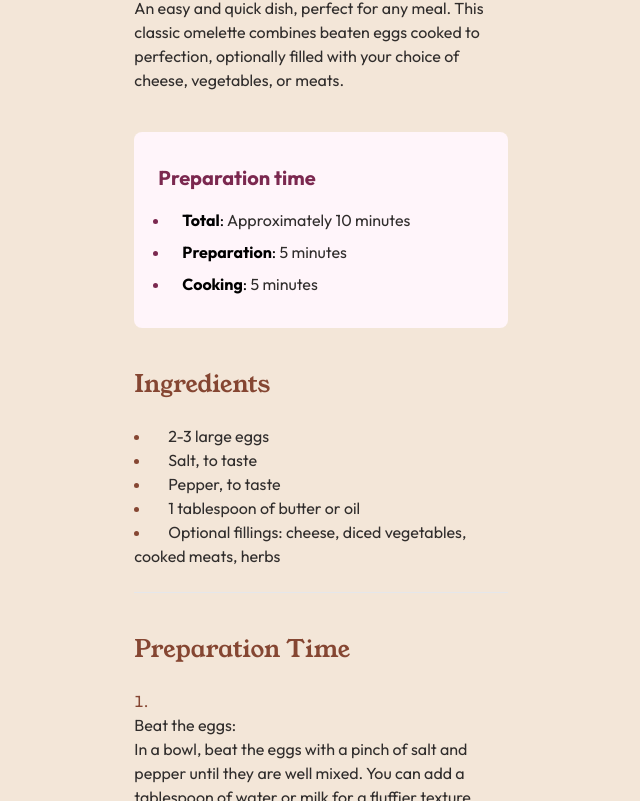
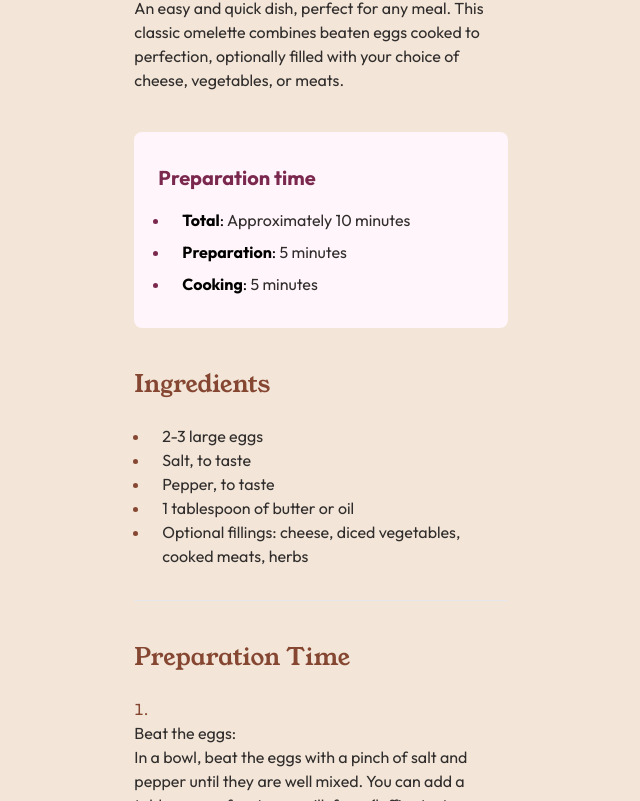
Before and after one commit to mbtenkorang/recipe-page, a Vue app: page / in a window 1280 px wide. Shown: the part 453-1254 px from the top of the page, without its empty margins (319-959 px from the left). Built offline with nearby package versions, Linux system fonts and the light colour scheme.

Commit message:
Adjust style for ingredientscomponent

```diff
--- a/src/components/IngredientsComponent.vue
+++ b/src/components/IngredientsComponent.vue
@@ -6,12 +6,12 @@ const props = defineProps({
 </script>
 
 <template>
-    <div class="mb-10 pb-6 border-b borger-wengebrown">
+    <div class="mb-10 pb-8 border-b borger-wengebrown">
         <h2 class="font-serif text-2xl text-nutmeg mb-6">Ingredients</h2>
-        <div>
-            <ul role="list" class="list-disc list-inside marker:text-nutmeg">
+        <div class="ml-4">
+            <ul role="list" class="list-disc list-outside marker:text-nutmeg">
                 <li v-for="(item,index) in ingredientsList" :key="index">
-                    <span class="ml-3 text-darkcharcoal">{{ item }}</span>
+                    <p class="ml-3 text-darkcharcoal">{{ item }}</p>
                 </li>
             </ul>
         </div>
```
